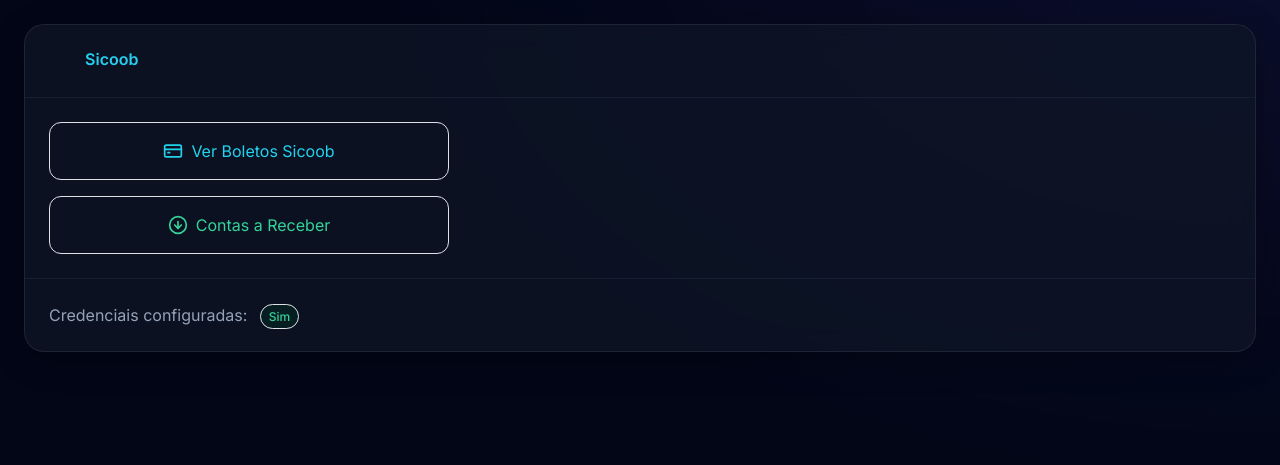
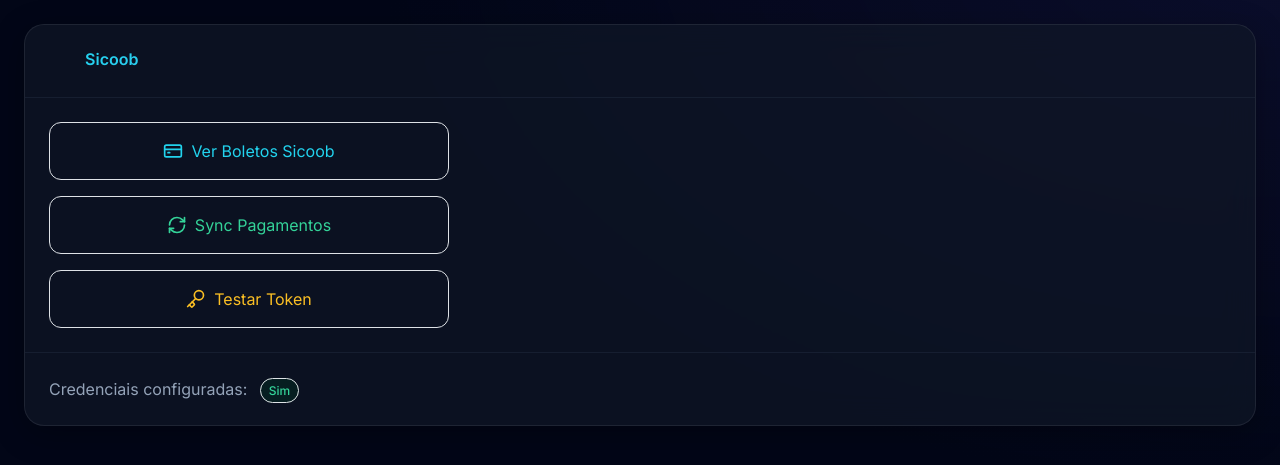
Before and after one commit to machado3-lang/controle-comercial, a FastAPI app: page /sicoob/ in a window 1280 px wide; the page is wider, and only the part inside the window is pictured. Shown: the part 73-538 px from the top of that part. Run offline with FastAPI, Linux system fonts and the light colour scheme; a user stored in the database is signed in; data comes from the database, SQL or seed files in the repository; some libraries are stand-ins or nearby versions.

Commit message:
Adicionar teste de token Sicoob

```diff
--- a/routers/sicoob.py
+++ b/routers/sicoob.py
@@ -532,7 +532,17 @@ async def webhook_sicoob(request: Request, db: Session = Depends(get_db)):
     return {"success": False, "error": "Boleto não encontrado"}
 
 
-@router.get("/api/inadimplencia", response_class=JSONResponse)
+@router.get("/api/testar-token", response_class=JSONResponse)
+def testar_token(request: Request, db: Session = Depends(get_db)):
+    if not request.session.get("user_id"):
+        return {"success": False, "error": "Não autenticado"}
+    emp = get_empresa(db)
+    if not emp or not emp.sicoob_client_id:
+        return {"success": False, "error": "Client ID Sicoob não configurado"}
+    token = refresh_sicoob_token(db, "boletos_consulta")
+    if token:
+        return {"success": True, "token": "****" + token[-10:], "message": "Token obtido com sucesso"}
+    return {"success": False, "error": "Falha ao obter token - verifique certificado"}
 def api_inadimplencia(request: Request, db: Session = Depends(get_db)):
     if not request.session.get("user_id"):
         return {"success": False, "error": "Não autenticado"}
--- a/templates/sicoob/index.html
+++ b/templates/sicoob/index.html
@@ -5,10 +5,13 @@
     <div class="p-4 border-b border-slate-800/60">
         <h4 class="text-transparent bg-clip-text bg-gradient-to-r from-cyan-400 to-indigo-400 font-semibold"><i data-lucide="credit-card" class="w-6 h-6 inline me-2"></i> Sicoob</h4>
     </div>
+
     <div class="p-6 flex flex-col gap-3 max-w-md">
         <a href="/sicoob/boletos" class="flex items-center justify-center px-4 py-3 text-cyan-400 border border-cyan-800/50 rounded-xl hover:bg-cyan-950/30 transition"><i data-lucide="credit-card" class="w-5 h-5 me-2"></i> Ver Boletos Sicoob</a>
-        <a href="/contas/receber" class="flex items-center justify-center px-4 py-3 text-emerald-400 border border-emerald-800/50 rounded-xl hover:bg-emerald-950/30 transition"><i data-lucide="arrow-down-circle" class="w-5 h-5 me-2"></i> Contas a Receber</a>
+        <a href="/sicoob/boletos" class="flex items-center justify-center px-4 py-3 text-emerald-400 border border-emerald-800/50 rounded-xl hover:bg-emerald-950/30 transition"><i data-lucide="refresh-cw" class="w-5 h-5 me-2"></i> Sync Pagamentos</a>
+        <button class="flex items-center justify-center px-4 py-3 text-amber-400 border border-amber-800/50 rounded-xl hover:bg-amber-950/30 transition" onclick="testarToken()"><i data-lucide="key" class="w-5 h-5 me-2"></i> Testar Token</button>
     </div>
+
     <div class="p-4 border-t border-slate-800/60">
         <span class="text-slate-400">Credenciais configuradas:</span>
         {% if empresa and empresa.sicoob_client_id %}
@@ -19,3 +22,19 @@
     </div>
 </div>
 {% endblock %}
+{% block scripts %}
+<script>
+function testarToken() {
+    fetch('/sicoob/api/testar-token')
+        .then(r => r.json())
+        .then(data => {
+            if (data.success) {
+                showToast('Token OK: ' + data.token, 'success');
+            } else {
+                showToast('Erro: ' + data.error, 'danger');
+            }
+        });
+}
+document.addEventListener('DOMContentLoaded', function() { lucide.createIcons(); });
+</script>
+{% endblock %}
```
